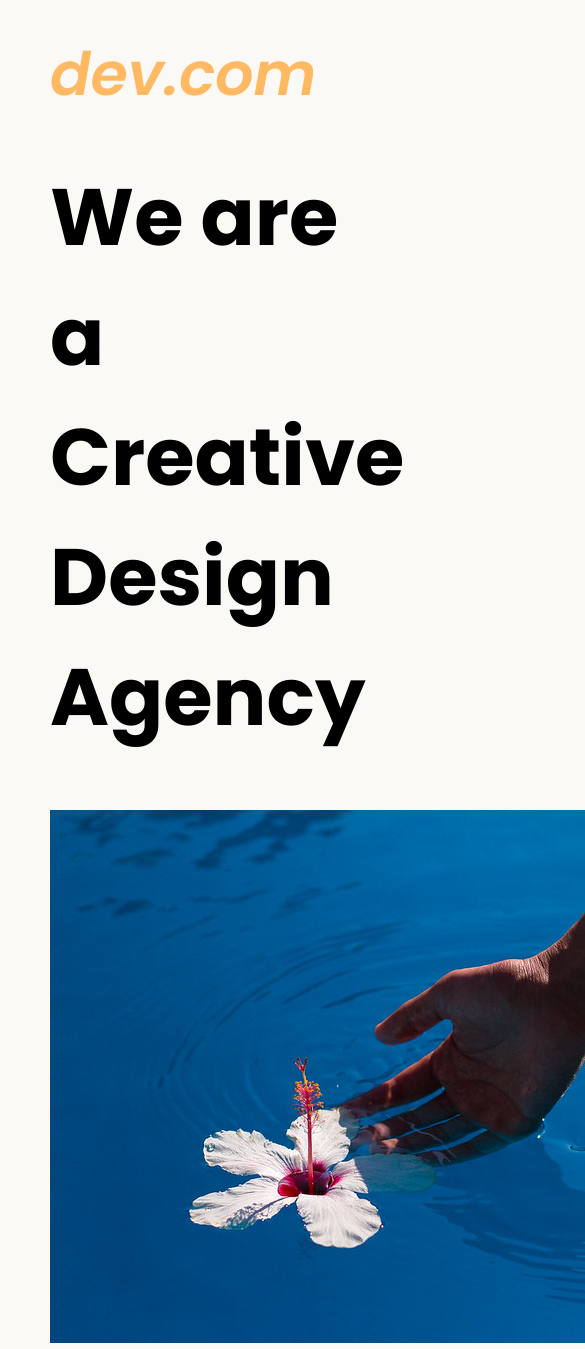
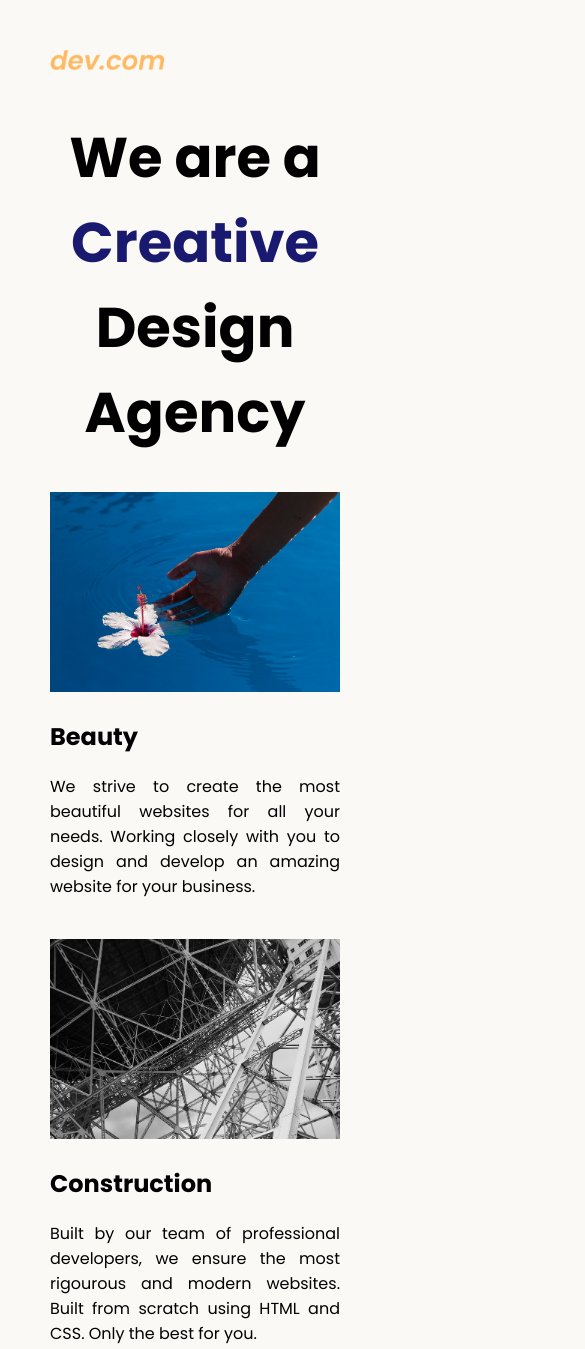
Before and after one commit to Xeba111/Web-Bootcamp, a plain HTML site: page 8.4+Web+Design+Agency+Project/8.4 Web Design Agency Project/index.html in a window 390 px wide. Shown: the top 1349 px of the page, 585 px wide, since content can reach past the window. Drawn offline with Linux system fonts and the light colour scheme.

Commit message:
Done 8.3, 8.4

```diff
--- a/8.4+Web+Design+Agency+Project/8.4 Web Design Agency Project/index.html
+++ b/8.4+Web+Design+Agency+Project/8.4 Web Design Agency Project/index.html
@@ -1,38 +1,55 @@
 <!DOCTYPE html>
 <html lang="en">
-
   <head>
-  <meta charset="UTF-8">
-  <meta name="viewport" content="width=device-width, initial-scale=1.0">
+    <meta charset="UTF-8" />
+    <meta name="viewport" content="width=device-width, initial-scale=1.0" />
     <title>Agency</title>
-  <link rel="stylesheet" href="./style.css">
-  <link rel="preconnect" href="https://fonts.googleapis.com">
-  <link rel="preconnect" href="https://fonts.gstatic.com" crossorigin>
-  <link href="https://fonts.googleapis.com/css2?family=Poppins:wght@400;700&display=swap" rel="stylesheet">
+    <link rel="stylesheet" href="./style.css" />
+    <link rel="preconnect" href="https://fonts.googleapis.com" />
+    <link rel="preconnect" href="https://fonts.gstatic.com" crossorigin />
+    <link
+      href="https://fonts.googleapis.com/css2?family=Poppins:wght@400;700&display=swap"
+      rel="stylesheet"
+    />
   </head>
 
   <body>
     <div class="main">
-    <img class="logo" src="./assets/images/logo.png" alt="logo">
-    <h1>We are a Creative Design Agency</h1>
-    <div class="left card"><img class="tile-image" src="./assets/images/beautiful.jpg" alt="hand and flower in water">
+      <img class="logo" src="./assets/images/logo.png" alt="logo" />
+      <h1>
+        We are a <span id="creative"> Creative </span> <br />
+        Design Agency
+      </h1>
+      <div class="left card">
+        <img
+          class="tile-image"
+          src="./assets/images/beautiful.jpg"
+          alt="hand and flower in water"
+        />
         <h2 class="card-title">Beauty</h2>
-      <p class="card-text">We strive to create the most beautiful websites for all your needs. Working closely with you
-        to
-        design and
-        develop an amazing website for your business.</p>
+        <p class="card-text">
+          We strive to create the most beautiful websites for all your needs.
+          Working closely with you to design and develop an amazing website for
+          your business.
+        </p>
       </div>
 
-    <div class="right card"><img class="tile-image" src="./assets/images/construction.jpg" alt="metal structure">
+      <div class="right card">
+        <img
+          class="tile-image"
+          src="./assets/images/construction.jpg"
+          alt="metal structure"
+        />
         <h2 class="card-title">Construction</h2>
-      <p>Built by our team of professional developers, we ensure the most rigourous and modern websites. Built from
-        scratch using HTML and CSS. Only the best for you.</p>
+        <p class="card-text">
+          Built by our team of professional developers, we ensure the most
+          rigourous and modern websites. Built from scratch using HTML and CSS.
+          Only the best for you.
+        </p>
       </div>
-
     </div>
     <footer>
       <p>Create. Develop. Design.</p>
     </footer>
   </body>
-
 </html>
--- a/8.4+Web+Design+Agency+Project/8.4 Web Design Agency Project/style.css
+++ b/8.4+Web+Design+Agency+Project/8.4 Web Design Agency Project/style.css
@@ -10,6 +10,10 @@ body {
   flex: 1;
 }
 
+.card {
+  width: 45%;
+}
+
 h1 {
   font-size: 5rem;
 }
@@ -18,3 +22,50 @@ footer {
   text-align: right;
   color: midnightblue;
 }
+
+.left{
+  float: left;
+}
+
+.right{
+  float: right;
+}
+
+.tile-image{
+  float: left;
+  height: 200px;
+  margin-right: 5%;
+}
+
+#creative{
+  color: midnightblue;
+}
+
+@media (max-width: 680px)
+{
+  .card{
+    float: none;
+    width: 100%;
+    margin-bottom: 40px;
+  }
+
+  .tile-image{
+    float: none;
+    width: 100%;
+    object-fit: cover;
+  }
+
+  h1{
+    font-size: 3.5rem;
+    text-align: center;
+  }
+
+  .logo{
+    height: 20px;
+  }
+
+  .card-text{
+    text-align: justify;
+  }
+
+}
```
Also changed, not shown: 8.1+CSS+Float/8.1 CSS Float/index.html (+1 -1 lines), 8.3+Media+Query/8.3 Media Query/index.html (+31 -7 lines). Lines whose indentation alone changed are shown as unchanged.
